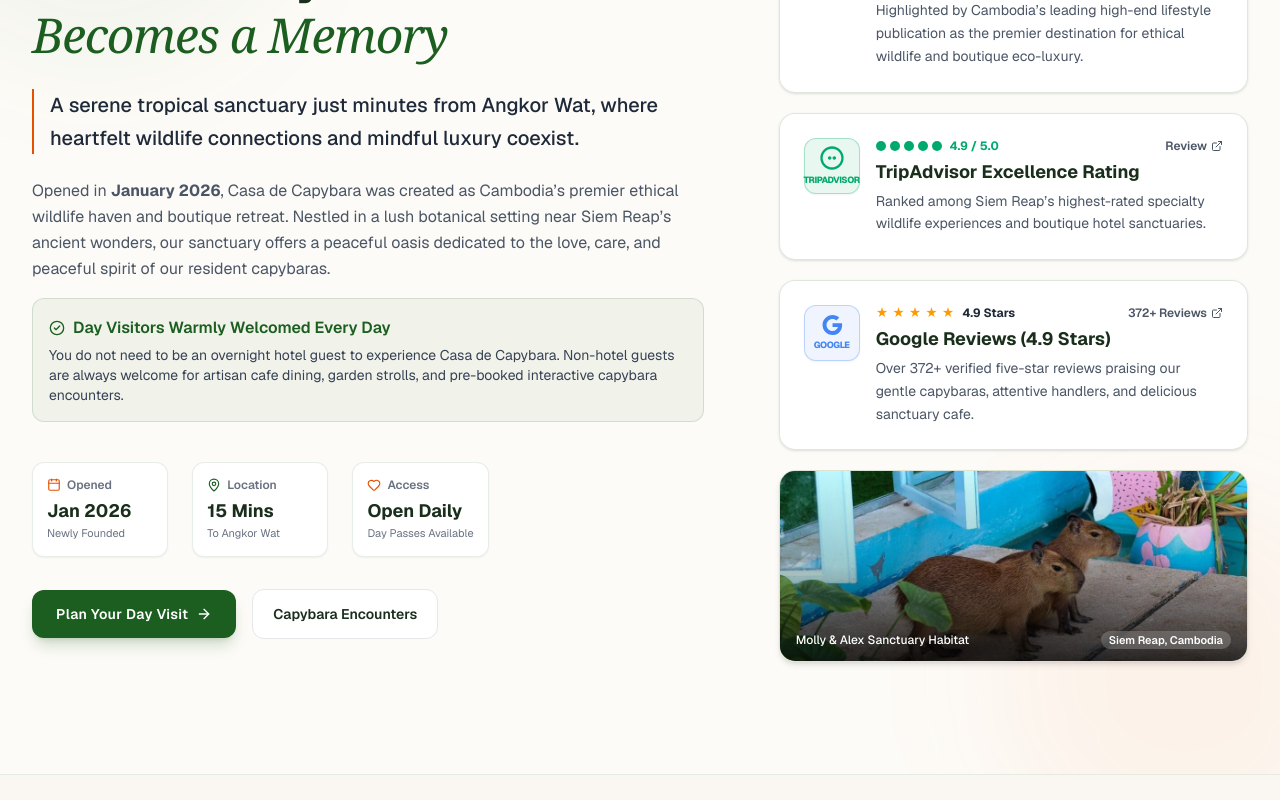
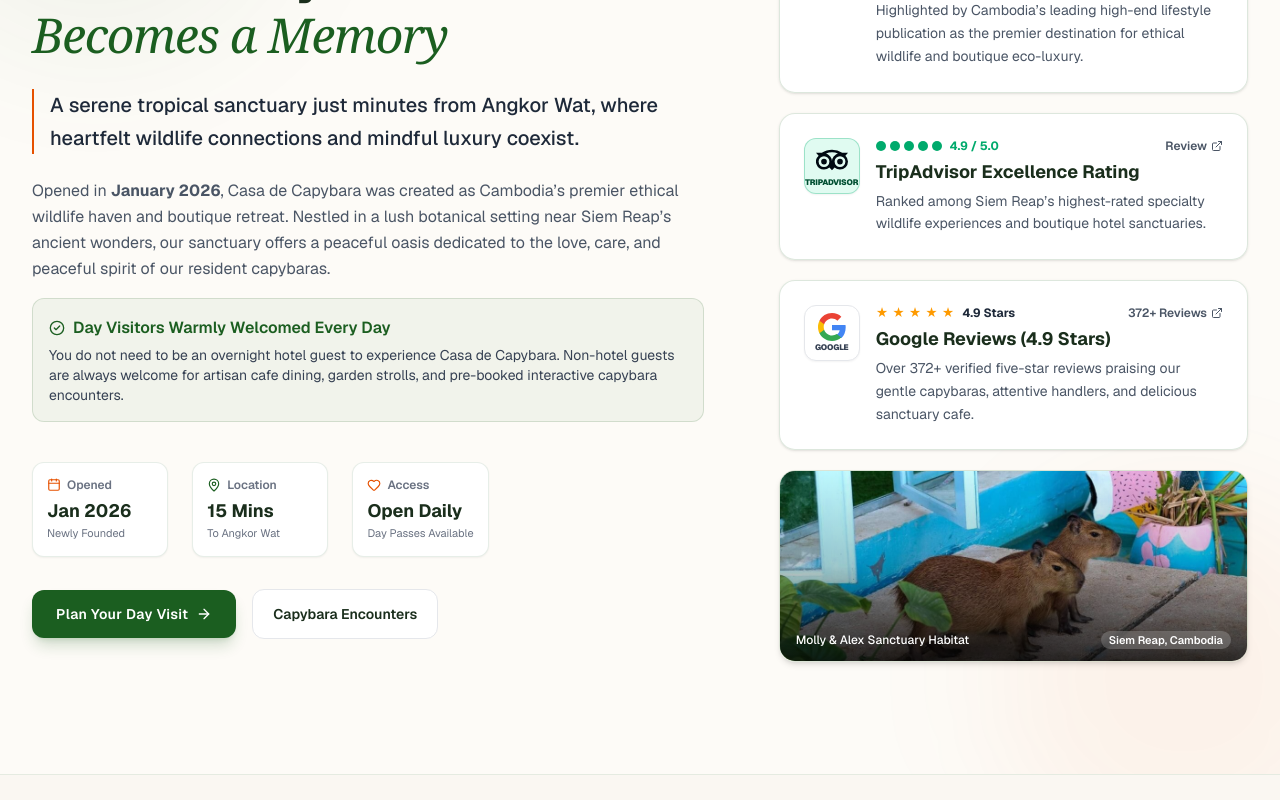
Before and after one commit to Choeurn-5/casadecapybara-website, a Next.js app: page / in a window 1280 px wide. Shown: the part 1060-1860 px from the top of the page. Built offline with nearby package versions, Linux system fonts and the light colour scheme; no server answers; a web font is replaced by a local one.

Commit message:
fix(home): use official brand logo SVGs for TripAdvisor and Google in About and Reviews sections

```diff
--- a/components/home/AboutSection.tsx
+++ b/components/home/AboutSection.tsx
@@ -208,12 +208,22 @@ export default function AboutSection({
                       />
                     </div>
                   ) : (
-                    <div className="w-13 h-13 sm:w-14 sm:h-14 rounded-xl bg-[#E8F7F0] border border-[#00AA6C]/30 flex flex-col items-center justify-center text-[#00AA6C] shrink-0 shadow-xs group-hover:scale-105 transition-transform">
-                      {/* Tripadvisor Owl Icon */}
-                      <svg className="w-7 h-7 fill-current" viewBox="0 0 24 24">
-                        <path d="M12 2C6.5 2 2 6.5 2 12s4.5 10 10 10 10-4.5 10-10S17.5 2 12 2zm0 18c-4.4 0-8-3.6-8-8s3.6-8 8-8 8 3.6 8 8-3.6 8-8 8zm-2-9.5c-.8 0-1.5.7-1.5 1.5s.7 1.5 1.5 1.5 1.5-.7 1.5-1.5-.7-1.5-1.5-1.5zm4 0c-.8 0-1.5.7-1.5 1.5s.7 1.5 1.5 1.5 1.5-.7 1.5-1.5-.7-1.5-1.5-1.5z" />
+                    <div className="w-13 h-13 sm:w-14 sm:h-14 rounded-xl bg-[#34E0A1]/15 border border-[#00AA6C]/30 flex flex-col items-center justify-center shrink-0 shadow-xs group-hover:scale-105 transition-transform p-1">
+                      {/* Official TripAdvisor Brand Owl */}
+                      <svg className="w-8 h-8 shrink-0" viewBox="0 0 24 24" fill="none">
+                        {/* Red eye left */}
+                        <circle cx="6.002" cy="13.216" r="1.3" fill="#EB1C24" />
+                        <circle cx="6.002" cy="13.216" r="0.5" fill="#000000" />
+                        {/* Green eye right */}
+                        <circle cx="17.994" cy="13.216" r="1.3" fill="#00AA6C" />
+                        <circle cx="17.994" cy="13.216" r="0.5" fill="#000000" />
+                        {/* Official TripAdvisor Owl Silhouette */}
+                        <path
+                          fill="#000A12"
+                          d="M12.006 4.295c-2.67 0-5.338.784-7.645 2.353H0l1.963 2.135a5.997 5.997 0 0 0 4.04 10.43 5.976 5.976 0 0 0 4.075-1.6L12 19.705l1.922-2.09a5.972 5.972 0 0 0 4.072 1.598 6 6 0 0 0 6-5.998 5.982 5.982 0 0 0-1.957-4.432L24 6.648h-4.35a13.573 13.573 0 0 0-7.644-2.353zM12 6.255c1.531 0 3.063.303 4.504.903C13.943 8.138 12 10.43 12 13.1c0-2.671-1.942-4.962-4.504-5.942A11.72 11.72 0 0 1 12 6.256zM6.002 9.157a4.059 4.059 0 1 1 0 8.118 4.059 4.059 0 0 1 0-8.118zm11.992.002a4.057 4.057 0 1 1 .003 8.115 4.057 4.057 0 0 1-.003-8.115zm-11.992 1.93a2.128 2.128 0 0 0 0 4.256 2.128 2.128 0 0 0 0-4.256zm11.992 0a2.128 2.128 0 0 0 0 4.256 2.128 2.128 0 0 0 0-4.256z"
+                        />
                       </svg>
-                      <span className="text-[9px] font-extrabold uppercase tracking-tighter mt-0.5">TRIPADVISOR</span>
+                      <span className="text-[8px] font-black uppercase tracking-tight text-[#004f32]">TRIPADVISOR</span>
                     </div>
                   )}
 
@@ -261,12 +271,27 @@ export default function AboutSection({
                       />
                     </div>
                   ) : (
-                    <div className="w-13 h-13 sm:w-14 sm:h-14 rounded-xl bg-[#EFF4FE] border border-[#4285F4]/30 flex flex-col items-center justify-center text-[#4285F4] shrink-0 shadow-xs group-hover:scale-105 transition-transform">
-                      {/* Google G Icon */}
-                      <svg className="w-6 h-6 fill-current" viewBox="0 0 24 24">
-                        <path d="M12.545,10.239v3.821h5.445c-0.712,2.315-2.647,3.972-5.445,3.972c-3.332,0-6.033-2.701-6.033-6.032s2.701-6.032,6.033-6.032c1.498,0,2.866,0.549,3.921,1.453l2.814-2.814C17.503,2.988,15.139,2,12.545,2C7.021,2,2.543,6.477,2.543,12s4.478,10,10.002,10c8.396,0,10.249-7.85,9.426-11.748L12.545,10.239z" />
+                    <div className="w-13 h-13 sm:w-14 sm:h-14 rounded-xl bg-white border border-gray-200 flex flex-col items-center justify-center shrink-0 shadow-xs group-hover:scale-105 transition-transform p-1">
+                      {/* Official Google 4-Color G */}
+                      <svg className="w-7 h-7 shrink-0" viewBox="0 0 24 24">
+                        <path
+                          fill="#4285F4"
+                          d="M23.745 12.27c0-.7-.06-1.4-.19-2.07H12v4.51h6.6c-.29 1.52-1.14 2.82-2.4 3.68v3.05h3.88c2.27-2.09 3.66-5.17 3.66-9.17z"
+                        />
+                        <path
+                          fill="#34A853"
+                          d="M12 24c3.24 0 5.95-1.08 7.93-2.91l-3.88-3.05c-1.08.72-2.45 1.16-4.05 1.16-3.12 0-5.77-2.1-6.72-4.93H1.25v3.15C3.26 21.36 7.33 24 12 24z"
+                        />
+                        <path
+                          fill="#FBBC05"
+                          d="M5.28 14.27c-.25-.72-.38-1.49-.38-2.27s.13-1.55.38-2.27V6.58H1.25C.45 8.16 0 9.99 0 12s.45 3.84 1.25 5.42l4.03-3.15z"
+                        />
+                        <path
+                          fill="#EA4335"
+                          d="M12 4.75c1.77 0 3.35.61 4.6 1.8l3.42-3.42C17.95 1.19 15.24 0 12 0 7.33 0 3.26 2.64 1.25 6.58l4.03 3.15c.95-2.83 3.6-4.98 6.72-4.98z"
+                        />
                       </svg>
-                      <span className="text-[9px] font-extrabold uppercase tracking-tighter mt-0.5">GOOGLE</span>
+                      <span className="text-[8px] font-black uppercase tracking-tight text-gray-700">GOOGLE</span>
                     </div>
                   )}
 
--- a/components/home/TestimonialSlider.tsx
+++ b/components/home/TestimonialSlider.tsx
@@ -105,8 +105,15 @@ export default async function TestimonialSlider() {
                       className={`inline-flex items-center gap-2 px-3 py-1 rounded-full text-xs font-bold border ${review.sourceColor}`}
                     >
                       {review.iconType === "tripadvisor" && (
-                        <svg className="w-4 h-4 fill-current shrink-0" viewBox="0 0 24 24">
-                          <path d="M12 2C6.5 2 2 6.5 2 12s4.5 10 10 10 10-4.5 10-10S17.5 2 12 2zm0 18c-4.4 0-8-3.6-8-8s3.6-8 8-8 8 3.6 8 8-3.6 8-8 8zm-2-9.5c-.8 0-1.5.7-1.5 1.5s.7 1.5 1.5 1.5 1.5-.7 1.5-1.5-.7-1.5-1.5-1.5zm4 0c-.8 0-1.5.7-1.5 1.5s.7 1.5 1.5 1.5 1.5-.7 1.5-1.5-.7-1.5-1.5-1.5z" />
+                        <svg className="w-4 h-4 shrink-0" viewBox="0 0 24 24" fill="none">
+                          <circle cx="6.002" cy="13.216" r="1.3" fill="#EB1C24" />
+                          <circle cx="6.002" cy="13.216" r="0.5" fill="#000000" />
+                          <circle cx="17.994" cy="13.216" r="1.3" fill="#00AA6C" />
+                          <circle cx="17.994" cy="13.216" r="0.5" fill="#000000" />
+                          <path
+                            fill="currentColor"
+                            d="M12.006 4.295c-2.67 0-5.338.784-7.645 2.353H0l1.963 2.135a5.997 5.997 0 0 0 4.04 10.43 5.976 5.976 0 0 0 4.075-1.6L12 19.705l1.922-2.09a5.972 5.972 0 0 0 4.072 1.598 6 6 0 0 0 6-5.998 5.982 5.982 0 0 0-1.957-4.432L24 6.648h-4.35a13.573 13.573 0 0 0-7.644-2.353zM12 6.255c1.531 0 3.063.303 4.504.903C13.943 8.138 12 10.43 12 13.1c0-2.671-1.942-4.962-4.504-5.942A11.72 11.72 0 0 1 12 6.256zM6.002 9.157a4.059 4.059 0 1 1 0 8.118 4.059 4.059 0 0 1 0-8.118zm11.992.002a4.057 4.057 0 1 1 .003 8.115 4.057 4.057 0 0 1-.003-8.115zm-11.992 1.93a2.128 2.128 0 0 0 0 4.256 2.128 2.128 0 0 0 0-4.256zm11.992 0a2.128 2.128 0 0 0 0 4.256 2.128 2.128 0 0 0 0-4.256z"
+                          />
                         </svg>
                       )}
                       {review.iconType === "booking" && (
@@ -115,8 +122,23 @@ export default async function TestimonialSlider() {
                         </span>
                       )}
                       {review.iconType === "google" && (
-                        <svg className="w-3.5 h-3.5 fill-current shrink-0" viewBox="0 0 24 24">
-                          <path d="M12.545,10.239v3.821h5.445c-0.712,2.315-2.647,3.972-5.445,3.972c-3.332,0-6.033-2.701-6.033-6.032s2.701-6.032,6.033-6.032c1.498,0,2.866,0.549,3.921,1.453l2.814-2.814C17.503,2.988,15.139,2,12.545,2C7.021,2,2.543,6.477,2.543,12s4.478,10,10.002,10c8.396,0,10.249-7.85,9.426-11.748L12.545,10.239z" />
+                        <svg className="w-4 h-4 shrink-0" viewBox="0 0 24 24">
+                          <path
+                            fill="#4285F4"
+                            d="M23.745 12.27c0-.7-.06-1.4-.19-2.07H12v4.51h6.6c-.29 1.52-1.14 2.82-2.4 3.68v3.05h3.88c2.27-2.09 3.66-5.17 3.66-9.17z"
+                          />
+                          <path
+                            fill="#34A853"
+                            d="M12 24c3.24 0 5.95-1.08 7.93-2.91l-3.88-3.05c-1.08.72-2.45 1.16-4.05 1.16-3.12 0-5.77-2.1-6.72-4.93H1.25v3.15C3.26 21.36 7.33 24 12 24z"
+                          />
+                          <path
+                            fill="#FBBC05"
+                            d="M5.28 14.27c-.25-.72-.38-1.49-.38-2.27s.13-1.55.38-2.27V6.58H1.25C.45 8.16 0 9.99 0 12s.45 3.84 1.25 5.42l4.03-3.15z"
+                          />
+                          <path
+                            fill="#EA4335"
+                            d="M12 4.75c1.77 0 3.35.61 4.6 1.8l3.42-3.42C17.95 1.19 15.24 0 12 0 7.33 0 3.26 2.64 1.25 6.58l4.03 3.15c.95-2.83 3.6-4.98 6.72-4.98z"
+                          />
                         </svg>
                       )}
                       <span>{review.source}</span>
```
